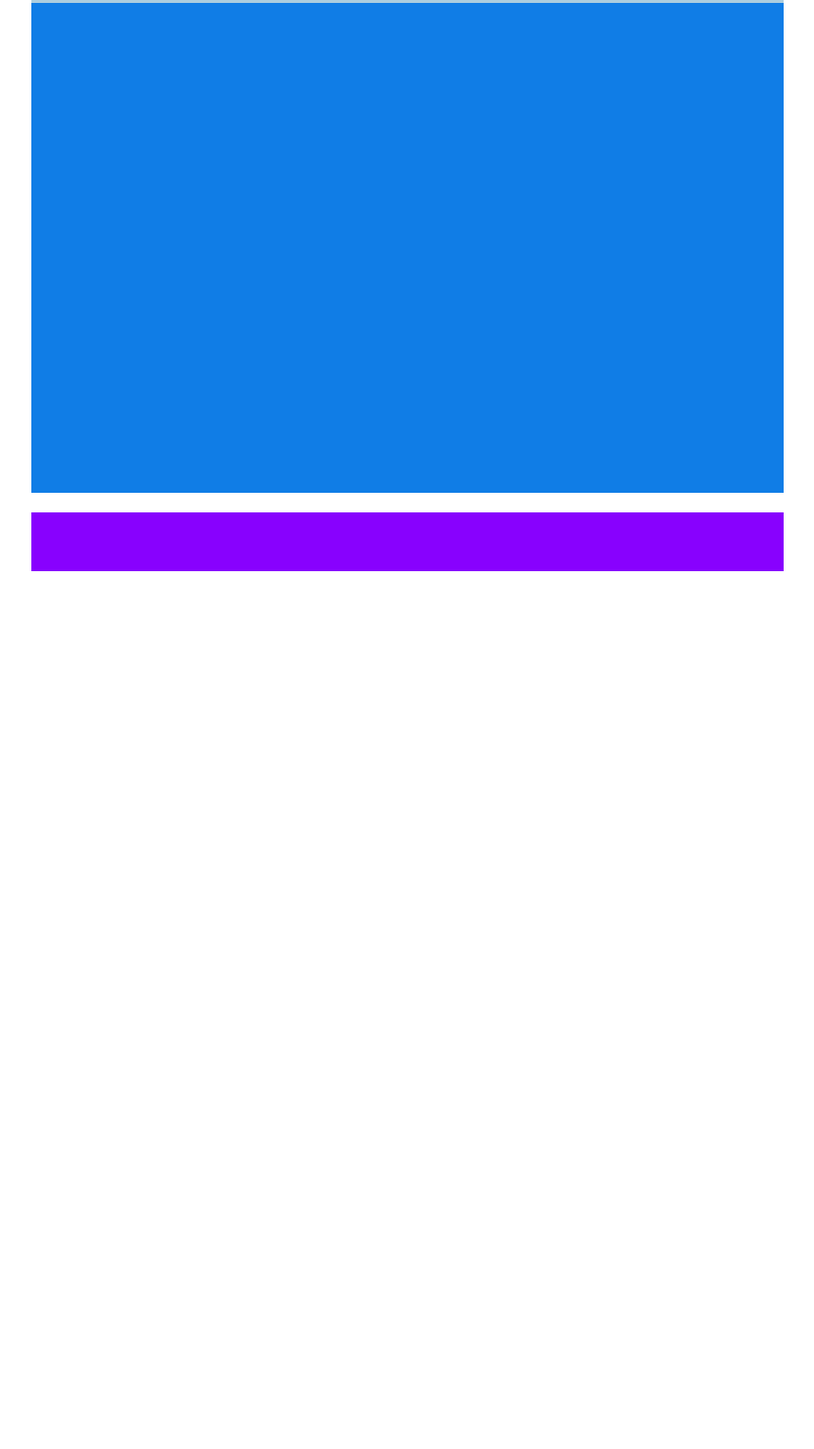
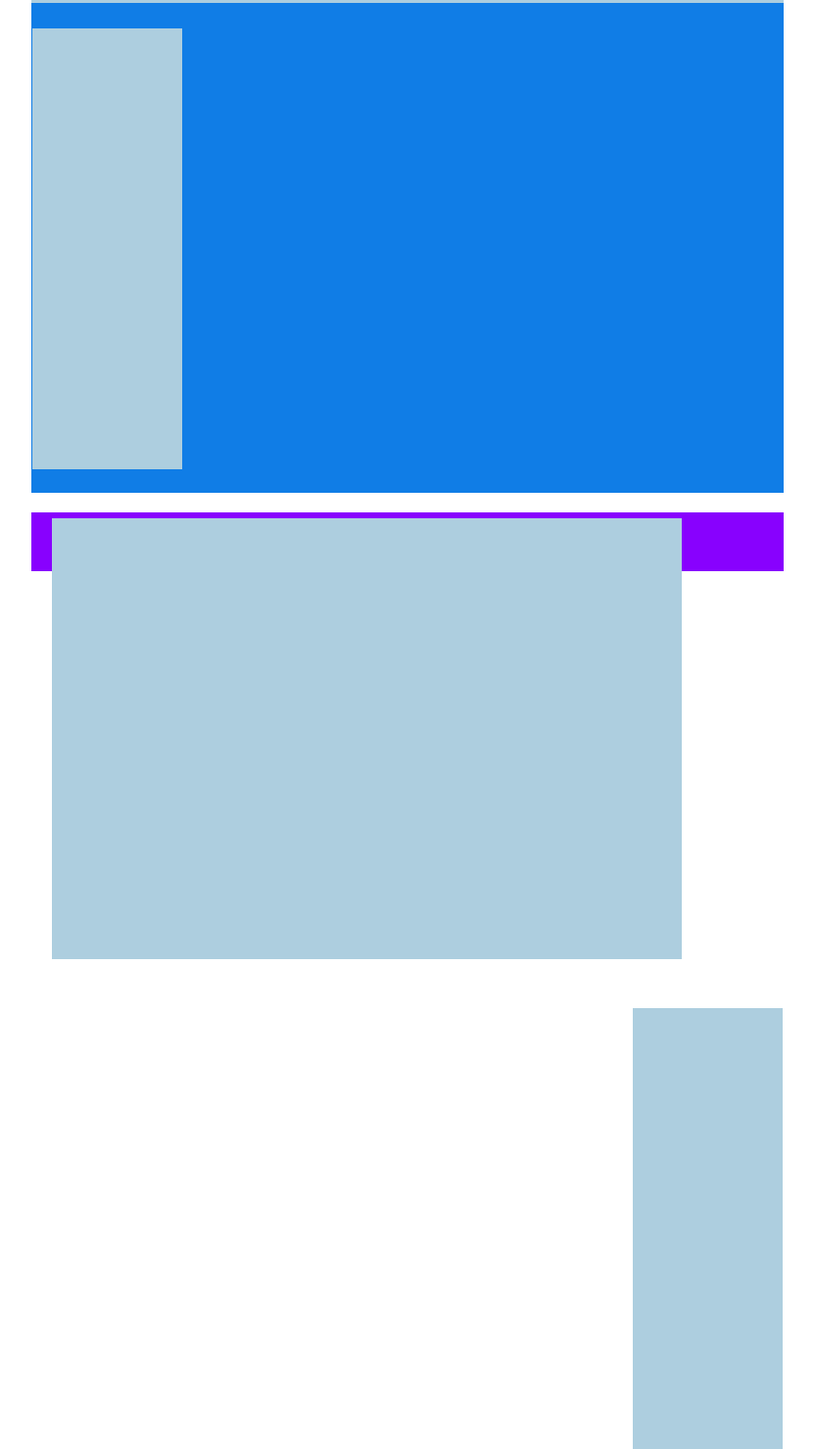
Before and after one commit to Chicco80/htmlcss-struttura-wp, a plain HTML site: page index.html in a window 1280 px wide. Shown: the part 837-2316 px from the top of the page at 98% size, without its empty margins (224-1055 px from the left). Before the commit the page ends 1440 px from the top, so only its background shows below. Drawn offline with Linux system fonts and the light colour scheme.

Commit message:
base pagina

```diff
--- a/css/style.css
+++ b/css/style.css
@@ -51,5 +51,29 @@ footer{
 
 }
 .left{
+    width: 20%;
+    height: 450px;
+    border: 1px solid #ADCEDf ;
+    background-color: #ADCEDF;
+    margin-top: 25px;
+    margin-bottom: 25px;
+    float: left;
 
 }
+.center{
+    width: 643px;
+    height: 450px;
+    border: 1px solid #ADCEDf ;
+    background-color: #ADCEDF;
+    margin:25px 20px;
+    float: left;
+}
+ .right{
+    width: 20%;
+    height: 450px;
+    border: 1px solid #ADCEDf ;
+    background-color: #ADCEDF;
+    margin-top: 25px;
+    margin-bottom: 25px;
+    float: right;
+}
```
